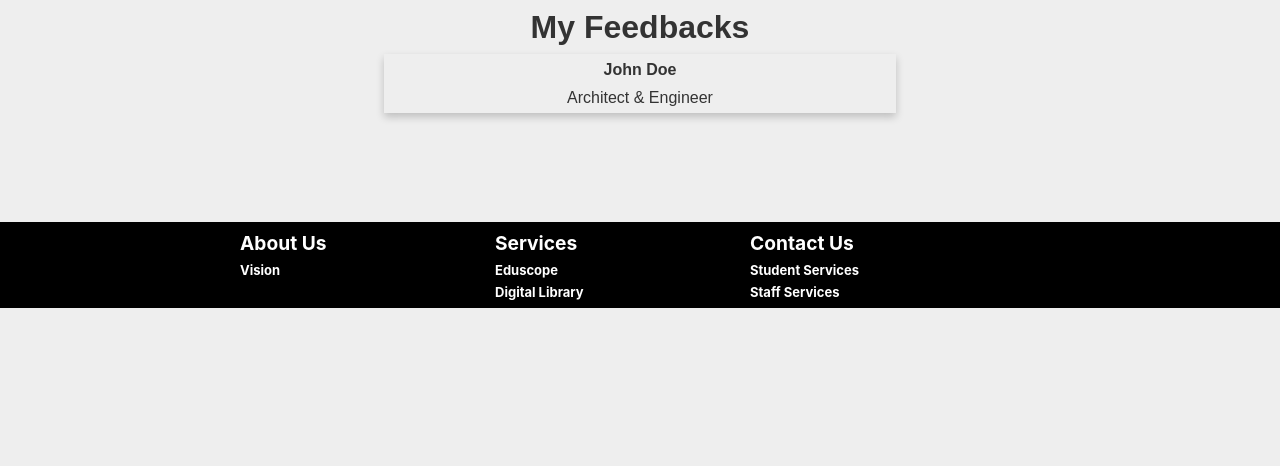
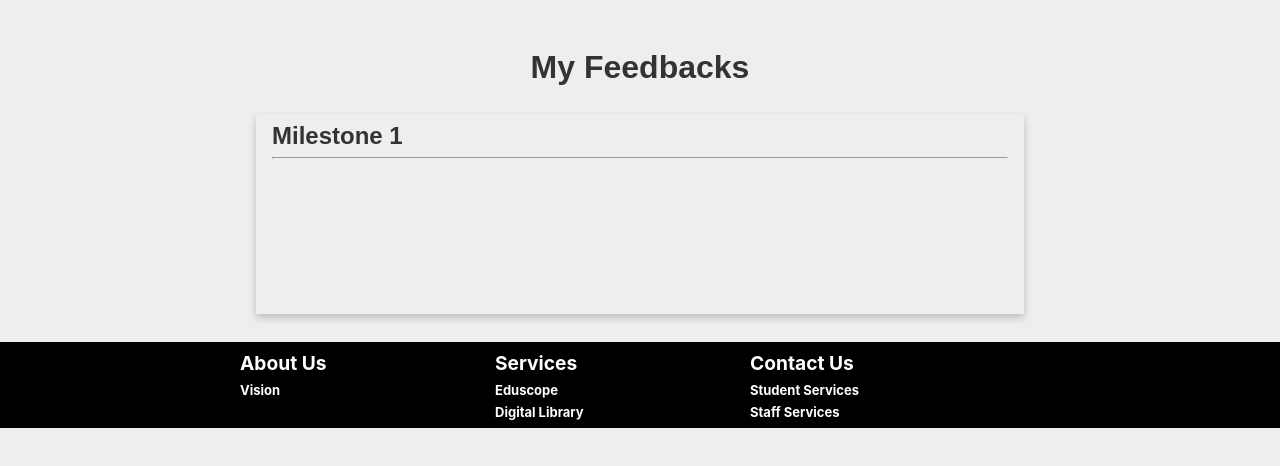
Before and after one commit to shas99/CDAP-PROJECT-MANAGEMENT-SYSTEM, a React (Create React App) app in the folder client/: page /viewfeedback in a window 1280 px wide. Shown: the top 466 px of the page. Built offline with nearby package versions, Linux system fonts and the light colour scheme; no server answers.

Commit message:
Added Styling

```diff
--- a/client/src/components/screens/ViewFeedback.css
+++ b/client/src/components/screens/ViewFeedback.css
@@ -1,19 +1,20 @@
 .view-feedback{
-    /* background-color:#22272E;
-    text-align: center;
-    width: 100%;
-  height: 105vh;
-  display: flex;
-  justify-content: center;
-  align-items: center;
+height: 1000;
+}
 
-  font-family: -apple-system, BlinkMacSystemFont, 'Segoe UI', Roboto, Oxygen, Ubuntu, Cantarell, 'Open Sans', 'Helvetica Neue', sans-serif;
-   */
+#caption{
+  margin-top: 40px;
+  text-align: center;
 }
+
 .card {
     box-shadow: 0 4px 8px 0 rgba(0,0,0,0.2);
+    margin-top: 20px;
+    margin-left: 20%;
     transition: 0.3s;
-    width: 40%;
+    width: 60%;
+    height: 200px;
+
 
   }
 
@@ -24,3 +25,10 @@
   .container {
     padding: 2px 16px;
   }
+
+  #feedback-topic{
+      font-size: x-large;
+  }
+  #feedbackcontent{
+      margin-top: 10px;
+  }
--- a/client/src/components/screens/ViewFeedback.js
+++ b/client/src/components/screens/ViewFeedback.js
@@ -38,20 +38,19 @@ const ViewFeedback = ({history}) => {
 
 
 <div className="view-feedback">
-  <center>
-      <h1>My Feedbacks</h1>
-      <div class="card">
-  <div class="container">
-    <h4><b>John Doe</b></h4>
-    <p>Architect & Engineer</p>
-  </div>
+      <h1 id="caption">My Feedbacks</h1>
+      <div className="card">
+      <div className="container">
+        <h4 id="feedback-topic"><b>Milestone 1 </b></h4>
+        <hr id="hr1"></hr>
+        <p className="feedbackcontent"> {fetchFeedbackData}</p>
+      </div>
+      </div>
+      <br/>
+
 </div>
 
-      {fetchFeedbackData}<br/><br/><br/><br/>
-  </center>
-</div>
-
-  )
+)
 };
 
 export default ViewFeedback;
```
